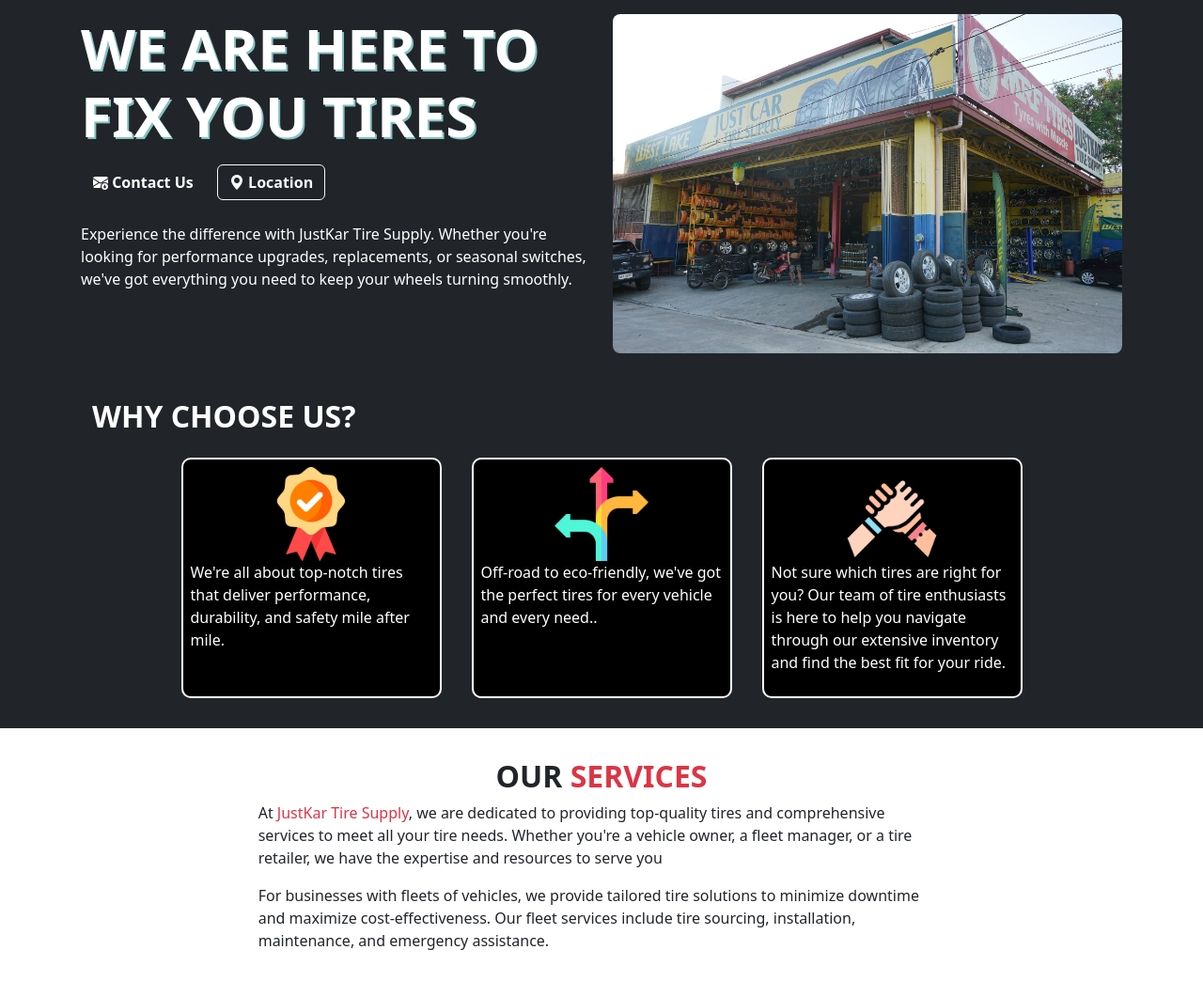
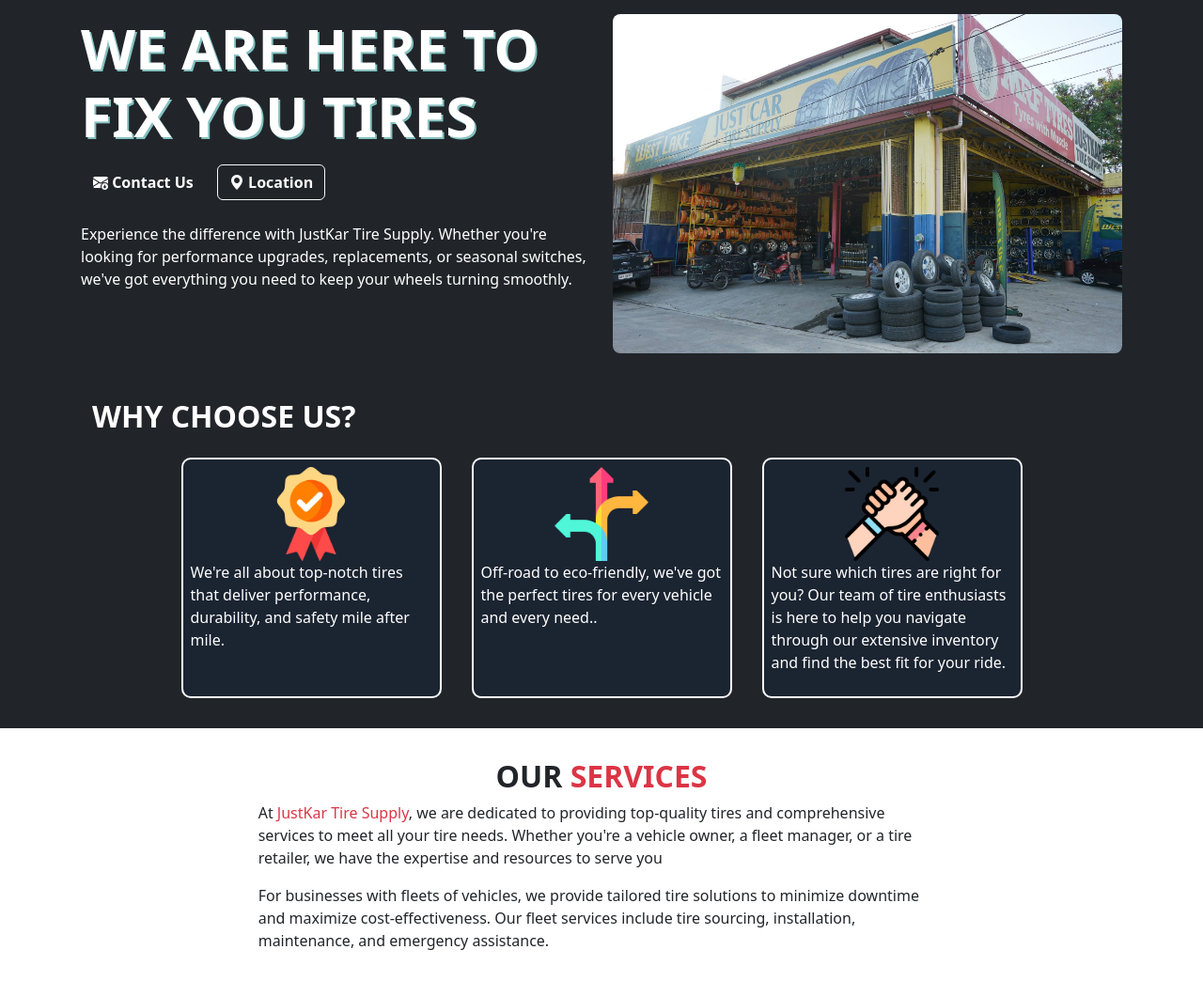
Before and after one commit to Yhuan-Shin/JustKar, a PHP site: page / in a window 1280 px wide. Shown: the part 127-1171 px from the top of the page at 94% size. Run offline with PHP 8.4, Linux system fonts and the light colour scheme.

Commit message:
Update style.css

```diff
--- a/style.css
+++ b/style.css
@@ -10,7 +10,7 @@
     color: #353838;
   }
   .col-custom{
-    background-color: black;
+    background-color: #1B2431;
     width: 100px;
     height: auto;
     border-radius: 10px;
```
